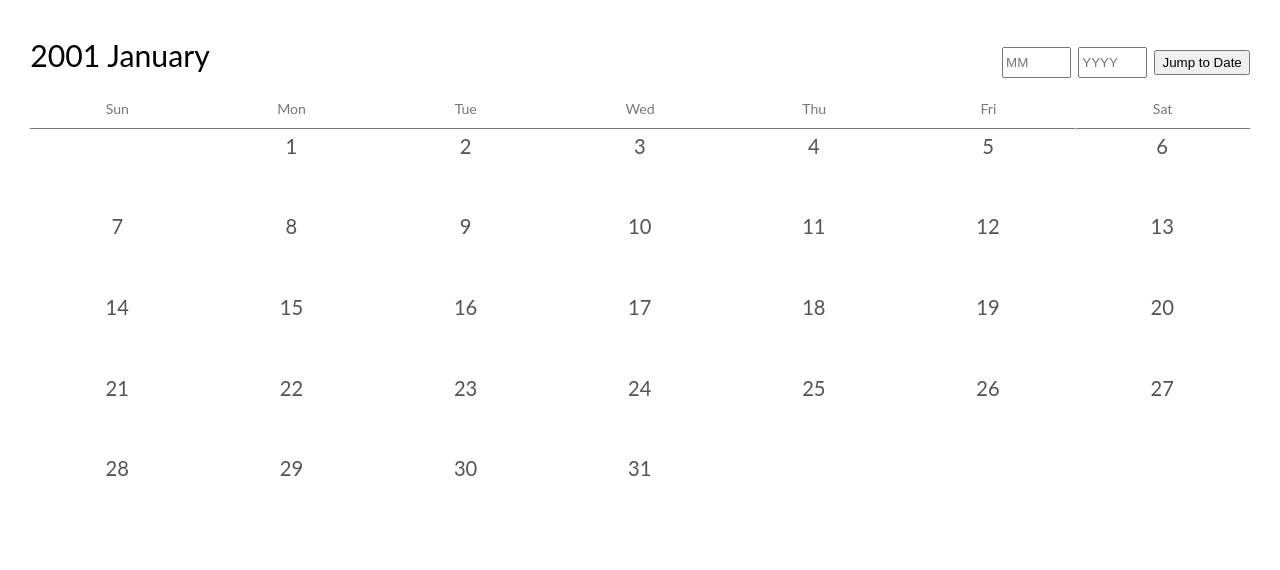
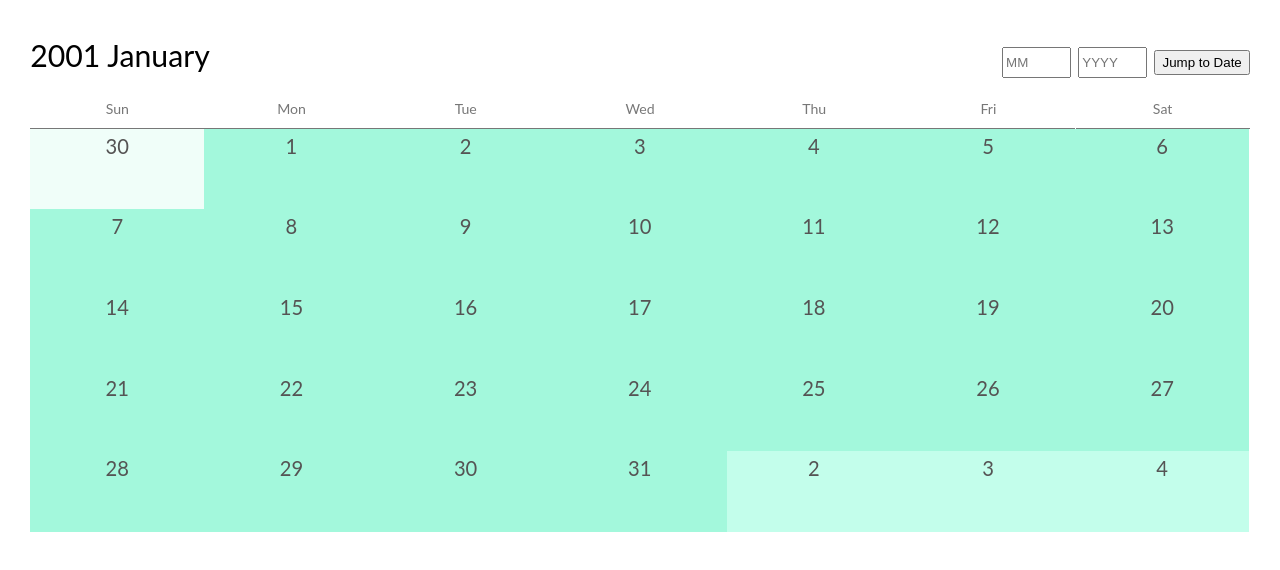
Before and after one commit to atmavi/bit-calendar, a website: page index.html in a window 1280 px wide. Both pictures are taken after a click on the button "Jump to Date". Drawn offline with Linux system fonts and the light colour scheme.

Commit message:
DONE--- prev next days on calendar

```diff
--- a/index.js
+++ b/index.js
@@ -3,9 +3,7 @@ let $= el => document.querySelector(el);
 
 // HEADER TEXT
 function headerText(m, y) {
-    let d=1;
     let date= new Date(`${m} 1, ${y}`);
-
     let headerYear= $('.header__year');
     headerYear.textContent= date.getFullYear();
 
@@ -44,14 +42,23 @@ function setDaysInCalendar(m, y) {
     }
     $('.month-days').innerHTML=calDays;
 
-
-
     //SET THE DAYS OF THE MONTH (NUMBERS)
     let daysOnMonth= $all('.day');
-    let numbered= start+ days;
+
+    //GET PREV MONTH
+    let prevMonth= daysInMonth(m-1,y);
 
     daysOnMonth.forEach((day, index)=> {
-        day.textContent=index<start|| index>=numbered ? '' : index-start+1;
+        if(index<start){
+            day.textContent= (prevMonth-(start-1))+index;
+            day.classList.add('day--prev');
+        }else if(index>=days+start){
+            day.textContent= index-days+1;
+            day.classList.add('day--next');
+        }else{
+            day.textContent= index-start+1;
+            day.classList.add('day--active');
+        }
     });
 }
 
@@ -63,12 +70,24 @@ $('.date-jump__btn').addEventListener('click', ()=> {
     setDaysInCalendar(mm, yyyy);
 });
 
-function dateJump() {
+
+////////////////////////////
+WIP
+////////////////////////////
+// $('.day--prev').forEach(day =>{
+//     day.addEventListener('click', ()=> {
+//         view.mm--;
+//     })
+// })
 
 
+
+let today= new Date();
+let view= {
+    mm: today.getMonth()+1,
+    yy: today.getFullYear()
 }
 
-let today= new Date();
+console.log(view.mm, view.yy)
 
-// setDaysInCalendar(today.getMonth(), today.getFullYear());
-setDaysInCalendar(10, 1995);
+window.onload= setDaysInCalendar(view.mm, view.yy);
--- a/main.scss
+++ b/main.scss
@@ -71,6 +71,18 @@ body {
     text-align: center;
     flex: 0 0 14.28%;
     height: 8rem;
+
+    &--active {
+        background-color: rgb(163, 248, 220);
+    }
+
+    &--prev{
+        background-color: rgba(218, 253, 241,.4);
+    }
+
+    &--next{
+        background-color: rgba(105, 253, 204, 0.4);
+    }
 }
 
 .date-jump {
```
Also changed, not shown: style.css.
